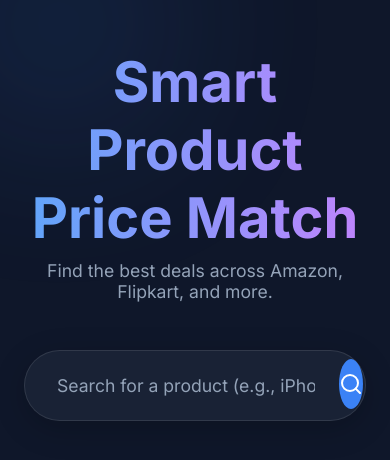
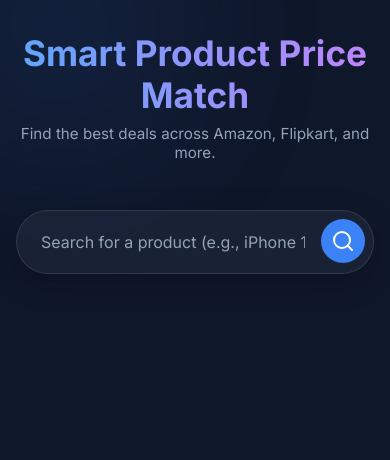
Before and after one commit to Sanketbacchanna/Smart-Product-Price-Comparison, a website: page public/index.html in a window 390 px wide. Drawn offline with Linux system fonts and the light colour scheme.

Commit message:
Changing in Style

```diff
--- a/public/style.css
+++ b/public/style.css
@@ -87,6 +87,7 @@ h1 {
     font-weight: 700;
     background: linear-gradient(to right, #60a5fa, #c084fc);
     -webkit-background-clip: text;
+    background-clip: text;
     -webkit-text-fill-color: transparent;
     margin-bottom: 0.5rem;
 }
@@ -140,6 +141,7 @@ header p {
     border-radius: 50%;
     width: 50px;
     height: 50px;
+    flex-shrink: 0;
     display: flex;
     align-items: center;
     justify-content: center;
@@ -274,6 +276,7 @@ header p {
     flex-grow: 1;
     display: -webkit-box;
     -webkit-line-clamp: 2;
+    line-clamp: 2;
     -webkit-box-orient: vertical;
     overflow: hidden;
 }
@@ -324,3 +327,28 @@ header p {
     from { opacity: 0; }
     to { opacity: 1; }
 }
+
+/* Mobile Responsiveness */
+@media (max-width: 768px) {
+    h1 {
+        font-size: 2.2rem;
+    }
+
+    header p {
+        font-size: 0.95rem;
+    }
+
+    .container {
+        padding: 2rem 1rem;
+    }
+
+    #search-input {
+        padding: 0.8rem 1rem;
+        font-size: 1rem;
+    }
+
+    #search-btn {
+        width: 44px;
+        height: 44px;
+    }
+}
```
